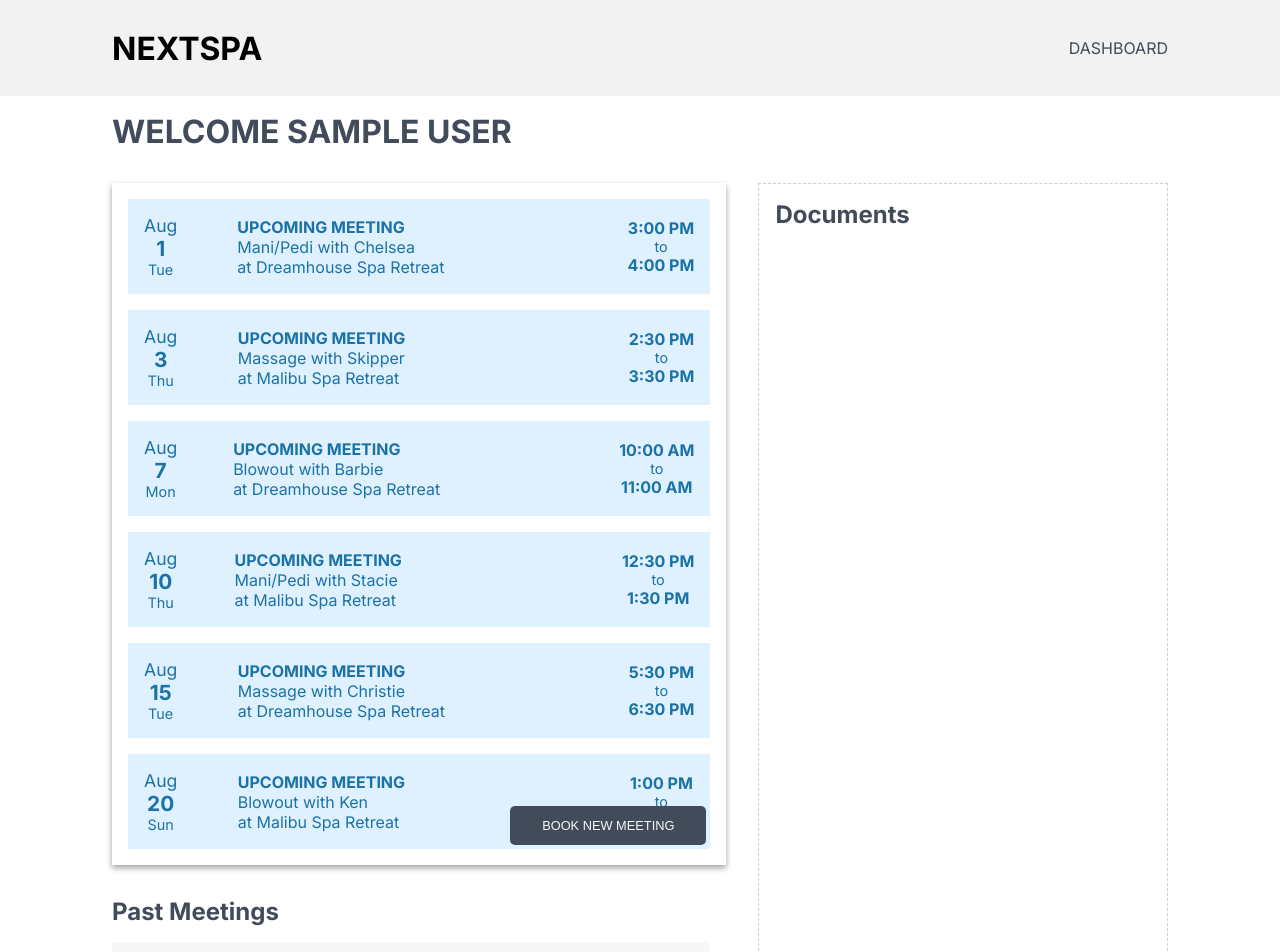
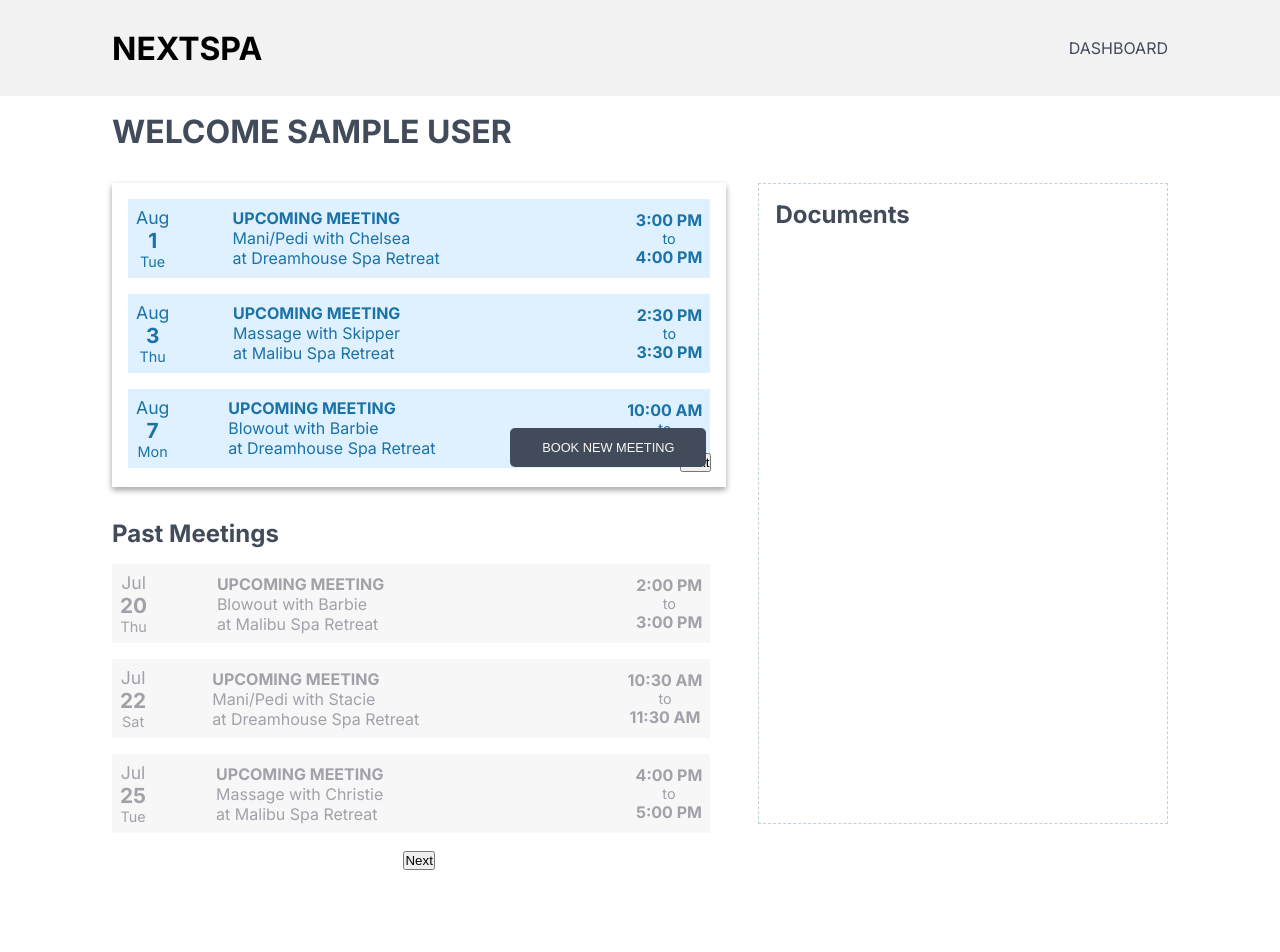
Before and after one commit to bholeneha/nextspa, a Next.js app: page /dashboard in a window 1280 px wide. Shown: the top 952 px of the page. After the commit the page ends 870 px from the top, so only its background shows below. Built offline with nearby package versions, Linux system fonts and the light colour scheme; no server answers; sample sign-in values are in the browser's storage.

Commit message:
meeting sections render 3 cards and pagination, pagination working

```diff
--- a/app/components/organisms/meetingcard/meetingcard.scss
+++ b/app/components/organisms/meetingcard/meetingcard.scss
@@ -3,7 +3,7 @@
     color: var(--blue);
     display: flex;
     margin: 1rem;
-    padding: 1rem;
+    padding: 0.5rem;
     justify-content: space-between;
     gap: 1.25rem;
 
--- a/app/dashboard/dashboard.scss
+++ b/app/dashboard/dashboard.scss
@@ -5,7 +5,7 @@
     padding: 1rem;
     display: grid;
     grid-template-columns: 3fr 2fr;
-    grid-template-rows: 1fr 10fr 10fr;
+    grid-template-rows: 6% 47% 47%;
     column-gap: 2rem;
     row-gap: 2rem;
 
@@ -42,7 +42,7 @@
         }
     }
 
-    .past-meetings {
+    .past-meetings-wrapper {
         grid-column-start: 1;
         grid-column-end: 2;
         grid-row-start: 3;
--- a/app/dashboard/page.tsx
+++ b/app/dashboard/page.tsx
@@ -16,6 +16,40 @@ const Dashboard: React.FC = () => {
   const [modal, setModal] = useState(false);
   const [futureMeetings, setFutureMeetings] = useState<Meeting[]>([]);
   const [pastMeetings, setPastMeetings] = useState<Meeting[]>([]);
+
+  const [futureCurrentPage, setFutureCurrentPage] = useState<number>(1);
+  const [pastCurrentPage, setPastCurrentPage] = useState<number>(1);
+  const meetingsPerPage = 3;
+
+  const totalFuturePages = Math.ceil(futureMeetings.length / meetingsPerPage);
+  const totalPastPages = Math.ceil(pastMeetings.length / meetingsPerPage);
+
+  const handleNextFuturePage = () => {
+    setFutureCurrentPage((prevPage) => prevPage + 1);
+  };
+
+  const handlePrevFuturePage = () => {
+    setFutureCurrentPage((prevPage) => prevPage - 1);
+  };
+
+  const handleNextPastPage = () => {
+    setPastCurrentPage((prevPage) => prevPage + 1);
+  };
+
+  const handlePrevPastPage = () => {
+    setPastCurrentPage((prevPage) => prevPage - 1);
+  };
+
+  const renderFutureMeetings = futureMeetings.slice(
+    (futureCurrentPage - 1) * meetingsPerPage,
+    (futureCurrentPage - 1) * meetingsPerPage + meetingsPerPage
+  );
+
+  const renderPastMeetings = pastMeetings.slice(
+    (pastCurrentPage - 1) * meetingsPerPage,
+    (pastCurrentPage - 1) * meetingsPerPage + meetingsPerPage
+  );
+
 
   useEffect(() => {
     if(sessionStatus === 'unauthenticated') {
@@ -40,7 +74,7 @@ const Dashboard: React.FC = () => {
         <h1>WELCOME {data?.user?.name?.toUpperCase()}</h1>
         <div className='upcoming-meetings-wrapper'>
           <div className="upcoming-meetings">
-            {futureMeetings.map((meeting) => (
+            {renderFutureMeetings.map((meeting) => (
                 <MeetingCard
                   key={meeting.id}
                   date={meeting.date}
@@ -52,12 +86,16 @@ const Dashboard: React.FC = () => {
                 />
             ))}
           </div>
-
+          <div className="pagination">
+            {futureCurrentPage > 1 && <button onClick={handlePrevFuturePage}>Previous</button>}
+            {futureCurrentPage < totalFuturePages && <button onClick={handleNextFuturePage}>Next</button>}
+          </div>
           <Button onClick={toggleModal}>BOOK NEW MEETING</Button>
         </div>
-        <div className='past-meetings'>
+        <div className='past-meetings-wrapper'>
           <h2>Past Meetings</h2>
-          {pastMeetings.map((meeting) => (
+          <div className="past-meetings">
+            {renderPastMeetings.map((meeting) => (
               <MeetingCard
                 key={meeting.id}
                 date={meeting.date}
@@ -68,6 +106,11 @@ const Dashboard: React.FC = () => {
                 className="past-meeting"
               />
             ))}
+            <div className="pagination">
+              {pastCurrentPage > 1 && <button onClick={handlePrevPastPage}>Previous</button>}
+              {pastCurrentPage < totalPastPages && <button onClick={handleNextPastPage}>Next</button>}
+            </div>
+          </div>
         </div>
         <div className='documents-wrapper'>
           <h2>Documents</h2>
```
Lines whose indentation alone changed are shown as unchanged.
